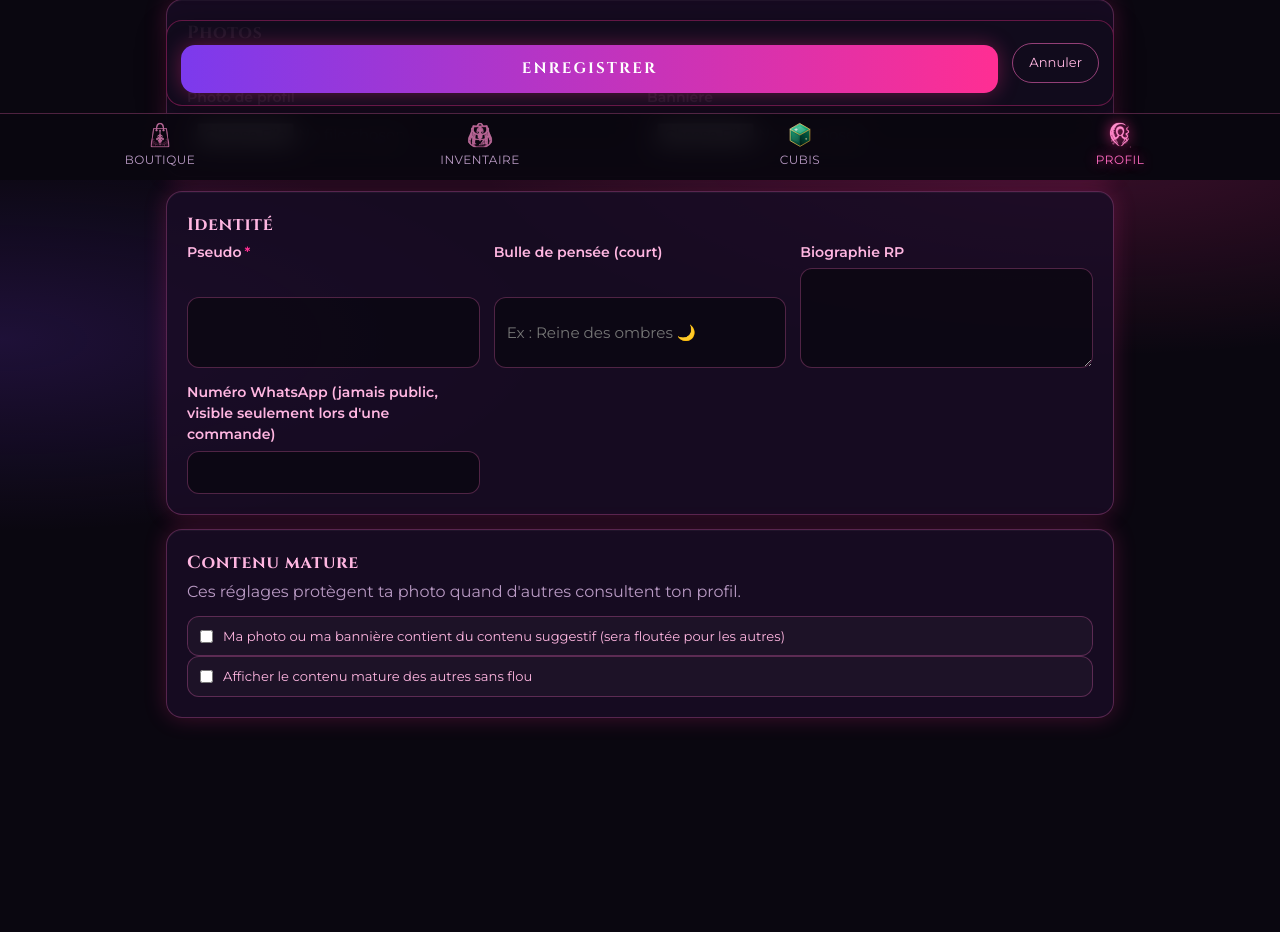
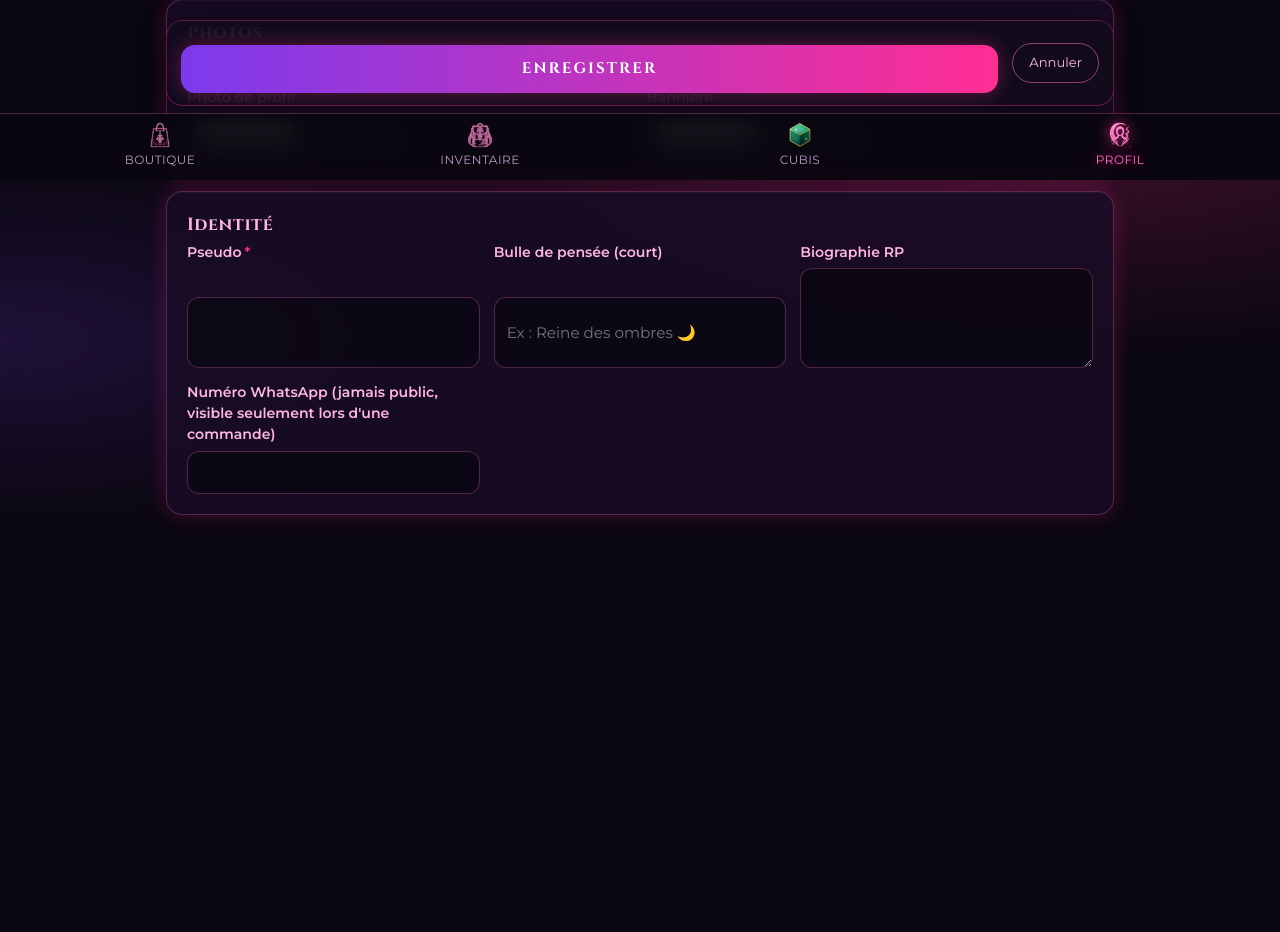
Before and after one commit to H-imiko/Aphrodite_app, a Django app: page /profil/modifier/ in a window 1280 px wide. Shown: the part 620-1552 px from the top of the page. After the commit the page ends 1143 px from the top, so only its background shows below. Run offline with Django 5.2, Linux system fonts and the light colour scheme; the visitor is signed in with stand-in values (Sample User, id 1); data that the repository does not hold is empty; some libraries are stand-ins or nearby versions; some web fonts are replaced.

Commit message:
Ouvre Aphrodite a tous en retirant la limite d'age et le contenu mature.
La date de naissance devient facultative et n'est plus verifiee ; les champs
profil_mature/afficher_mature, le flou des photos et les clauses 18+ du
reglement disparaissent, avec une migration qui supprime les deux colonnes.

🤖 Generated with Codebuff
Co-Authored-By: Codebuff <noreply@codebuff.com>

```diff
--- a/apps/accounts/forms.py
+++ b/apps/accounts/forms.py
@@ -1,4 +1,3 @@
-from datetime import date
 from django import forms
 from django.contrib.auth.forms import UserCreationForm
 from django.core.files.uploadedfile import UploadedFile
@@ -9,11 +8,14 @@ from .models import User
 
 class InscriptionForm(UserCreationForm):
     date_naissance = forms.DateField(
-        label="Date de naissance",
+        label="Date de naissance (facultative)",
+        required=False,
+        help_text="Sert seulement à te souhaiter ton anniversaire RP. "
+                  "Jamais affichée.",
         widget=forms.DateInput(attrs={"type": "date"}),
     )
     accepte_cgu = forms.BooleanField(
-        label="J'ai 18 ans ou plus et j'accepte le règlement"
+        label="J'accepte le règlement de la communauté"
     )
 
     def __init__(self, *args, **kwargs):
@@ -22,23 +24,14 @@ class InscriptionForm(UserCreationForm):
         # Django échappe les libellés, mark_safe n'est utilisé que pour ce
         # texte constant, avec une URL produite par reverse().
         self.fields["accepte_cgu"].label = mark_safe(
-            "J'ai 18 ans ou plus et j'accepte "
-            f'<a href="{reverse("reglement")}">le règlement</a> et la '
-            f'<a href="{reverse("confidentialite")}">confidentialité</a>')
+            'J\'accepte <a href="%s">le règlement</a> et la '
+            '<a href="%s">confidentialité</a>'
+            % (reverse("reglement"), reverse("confidentialite")))
 
     class Meta(UserCreationForm.Meta):
         model = User
         fields = ("email", "pseudo_whatsapp", "espece",
                   "type_compte", "date_naissance")
-
-    def clean_date_naissance(self):
-        d = self.cleaned_data["date_naissance"]
-        t = date.today()
-        age = t.year - d.year - ((t.month, t.day) < (d.month, d.day))
-        if age < 18:
-            raise forms.ValidationError(
-                "Aphrodite est réservé aux personnes de 18 ans et plus.")
-        return d
 
 
 class MotDePasseOublieForm(forms.Form):
@@ -73,8 +66,7 @@ class ProfilForm(forms.ModelForm):
     class Meta:
         model = User
         fields = ("avatar", "banniere", "pseudo_whatsapp", "titre",
-                  "bio_rp", "numero_whatsapp",
-                  "profil_mature", "afficher_mature")
+                  "bio_rp", "numero_whatsapp")
         labels = {
             "avatar": "Photo de profil",
             "banniere": "Bannière",
@@ -83,10 +75,6 @@ class ProfilForm(forms.ModelForm):
             "bio_rp": "Biographie RP",
             "numero_whatsapp": "Numéro WhatsApp (jamais public, visible "
                                "seulement lors d'une commande)",
-            "profil_mature": "Ma photo ou ma bannière contient du contenu "
-                             "suggestif (sera floutée pour les autres)",
-            "afficher_mature": "Afficher le contenu mature des autres "
-                               "sans flou",
         }
         widgets = {
             "avatar": forms.FileInput(attrs={"accept": "image/*"}),
--- a/apps/accounts/models.py
+++ b/apps/accounts/models.py
@@ -10,9 +10,8 @@ from django.utils import timezone
 def stockage_prive():
     """Photos de profil hors de /media/ : elles ne sont plus publiques.
 
-    Une photo marquee mature ne doit pas etre accessible par sa seule URL :
-    le flou du navigateur se desactive en un clic. Le fichier est donc servi
-    par une vue qui verifie qui regarde.
+    Une photo de profil ne doit pas etre accessible par sa seule URL : le
+    fichier est servi par une vue qui verifie qui regarde et pose noindex.
     """
     return FileSystemStorage(location=settings.PRIVATE_MEDIA_ROOT)
 
@@ -74,8 +73,6 @@ class User(AbstractBaseUser, PermissionsMixin):
     serie_connexion = models.PositiveIntegerField(default=0)
     derniere_connexion_bonus = models.DateField(null=True, blank=True)
 
-    profil_mature = models.BooleanField(default=False)
-    afficher_mature = models.BooleanField(default=False)
     # Passe a True quand une Divinite genere un mot de passe provisoire :
     # le membre doit en choisir un autre avant de pouvoir utiliser le site.
     doit_changer_mot_de_passe = models.BooleanField(default=False)
--- a/apps/accounts/services.py
+++ b/apps/accounts/services.py
@@ -63,8 +63,6 @@ def fermer_compte(user):
     user.banniere = None
     user.solde_cubis = 0
     user.serie_connexion = 0
-    user.profil_mature = False
-    user.afficher_mature = False
     user.is_active = False
     user.est_suspendu = True
     user.set_unusable_password()
--- a/apps/accounts/views.py
+++ b/apps/accounts/views.py
@@ -130,9 +130,8 @@ def mot_de_passe_oublie(request):
 def photo_membre(request, pk, champ):
     """Sert une photo de profil depuis le stockage prive.
 
-    Une photo marquee mature n'est visible que par son proprietaire et par
-    les membres qui ont accepte le contenu mature. Le flou du navigateur
-    n'est plus la seule protection.
+    Le fichier n'est jamais expose en direct : cette vue verifie que la
+    photo existe et pose les en-tetes de cache et de non-indexation.
     """
     if champ not in ("avatar", "banniere"):
         raise Http404
@@ -140,11 +139,6 @@ def photo_membre(request, pk, champ):
     fichier = getattr(m, champ)
     if not fichier:
         raise Http404
-    if m.profil_mature:
-        if not request.user.is_authenticated:
-            raise PermissionDenied
-        if m.pk != request.user.pk and not request.user.afficher_mature:
-            raise PermissionDenied
     extension = os.path.splitext(fichier.name)[1].lower()
     reponse = FileResponse(
         fichier.storage.open(fichier.name, "rb"),
--- a/static/css/pages.css
+++ b/static/css/pages.css
@@ -97,16 +97,6 @@
 .stat strong { display: block; font-family: var(--titre); font-size: var(--t-3xl);
   margin: 4px 0; color: var(--soft); }
 .liens-panel { display: grid; gap: 4px; }
-
-/* ----- Contenu mature ----- */
-.voile-mature { display: none; }
-.flou-mature { overflow: hidden; }
-.flou-mature .banniere, .flou-mature .avatar { filter: blur(22px); }
-.flou-mature .voile-mature { display: block; position: absolute; inset: 0;
-  z-index: 5; width: 100%; background: rgba(10, 7, 16, .6); color: white;
-  border: none; border-radius: 18px; cursor: pointer; font-size: var(--t-lg);
-  font-family: inherit; }
-.flou-mini { filter: blur(5px); }
 
 /* ----- Grand écran ----- */
 @media (min-width: 900px) {
--- a/templates/accounts/modifier_profil.html
+++ b/templates/accounts/modifier_profil.html
@@ -41,13 +41,6 @@
       {% include "partials/champ.html" with champ=form.bio_rp %}
       {% include "partials/champ.html" with champ=form.numero_whatsapp %}
     </div>
-  </section>
-
-  <section class="card form-bloc">
-    <h2>Contenu mature</h2>
-    <p class="muted">Ces réglages protègent ta photo quand d'autres consultent ton profil.</p>
-    {% include "partials/champ.html" with champ=form.profil_mature %}
-    {% include "partials/champ.html" with champ=form.afficher_mature %}
   </section>
 
   <div class="barre-enregistrer">
--- a/templates/base.html
+++ b/templates/base.html
@@ -6,9 +6,9 @@
   <meta name="viewport" content="width=device-width, initial-scale=1, viewport-fit=cover">
   <title>{% block title %}Aphrodite{% endblock %}</title>
   {% comment %} ?v= : changer cette valeur à chaque modification du CSS, sinon les navigateurs gardent l'ancienne feuille en cache. {% endcomment %}
-  <link rel="stylesheet" href="{% static 'css/base.css' %}?v=20261121">
-  <link rel="stylesheet" href="{% static 'css/composants.css' %}?v=20261121">
-  <link rel="stylesheet" href="{% static 'css/pages.css' %}?v=20261121">
+  <link rel="stylesheet" href="{% static 'css/base.css' %}?v=20261122">
+  <link rel="stylesheet" href="{% static 'css/composants.css' %}?v=20261122">
+  <link rel="stylesheet" href="{% static 'css/pages.css' %}?v=20261122">
   {% block head %}{% endblock %}
 </head>
 <body class="{% if user.is_authenticated %}avec-nav{% endif %}">
--- a/templates/moderation/suspendu.html
+++ b/templates/moderation/suspendu.html
@@ -5,9 +5,9 @@
   <meta charset="utf-8">
   <meta name="viewport" content="width=device-width, initial-scale=1">
   <title>Compte suspendu · Aphrodite</title>
-  <link rel="stylesheet" href="{% static 'css/base.css' %}?v=20261121">
-  <link rel="stylesheet" href="{% static 'css/composants.css' %}?v=20261121">
-  <link rel="stylesheet" href="{% static 'css/pages.css' %}?v=20261121">
+  <link rel="stylesheet" href="{% static 'css/base.css' %}?v=20261122">
+  <link rel="stylesheet" href="{% static 'css/composants.css' %}?v=20261122">
+  <link rel="stylesheet" href="{% static 'css/pages.css' %}?v=20261122">
 </head>
 <body>
 <main>
--- a/templates/partials/carte_profil.html
+++ b/templates/partials/carte_profil.html
@@ -1,6 +1,5 @@
 {% load static l10n %}
-<section class="profil-pub{% if m.profil_mature and not user.afficher_mature and m.pk != user.pk %} flou-mature{% endif %}">
-  {% if m.profil_mature and not user.afficher_mature and m.pk != user.pk %}<button type="button" class="voile-mature" onclick="this.closest('.profil-pub').classList.remove('flou-mature')"> Contenu mature : touche pour afficher</button>{% endif %}
+<section class="profil-pub">
   {% if equip and equip.decor %}<img class="decor-profil" src="{% url 'cosmetique_image' equip.decor.pk %}" alt="">{% endif %}
   <div class="banniere" id="pv-banniere"{% if m.banniere %} style="background-image:url('{% url 'photo_membre' m.pk 'banniere' %}')"{% endif %}></div>
   <div class="ligne-avatar">
--- a/templates/partials/pseudo.html
+++ b/templates/partials/pseudo.html
@@ -1,5 +1,5 @@
 {% load static %}
 <a class="pseudo" href="{% url 'membre' u.pk %}">
-  {% if u.avatar %}<img class="mini-avatar{% if u.profil_mature and not user.afficher_mature and u.pk != user.pk %} flou-mini{% endif %}" src="{% url 'photo_membre' u.pk 'avatar' %}" alt="">{% else %}<span class="mini-avatar">{{ u.pseudo_whatsapp|slice:":1"|upper }}</span>{% endif %}
+  {% if u.avatar %}<img class="mini-avatar" src="{% url 'photo_membre' u.pk 'avatar' %}" alt="">{% else %}<span class="mini-avatar">{{ u.pseudo_whatsapp|slice:":1"|upper }}</span>{% endif %}
   <span>{{ u.pseudo_whatsapp }}</span>
 </a>{% if u.createur_valide %}<img class="badge-inline" src="{% static 'images/badge_createur_mini.png' %}" alt="Créateur validé" title="Créateur validé">{% endif %}{% if u.est_divinite %}<span class="tag">Divinité</span>{% endif %}
```
Also changed, not shown: AGENTS.md (+1 -1 lines), apps/accounts/test_securite.py (+16 -24 lines), apps/accounts/tests.py (+13 -8 lines), templates/confidentialite.html (+4 -4 lines), templates/reglement.html (+6 -8 lines), README.md, apps/accounts/migrations/0007_remove_user_afficher_mature_and_more.py (added).
